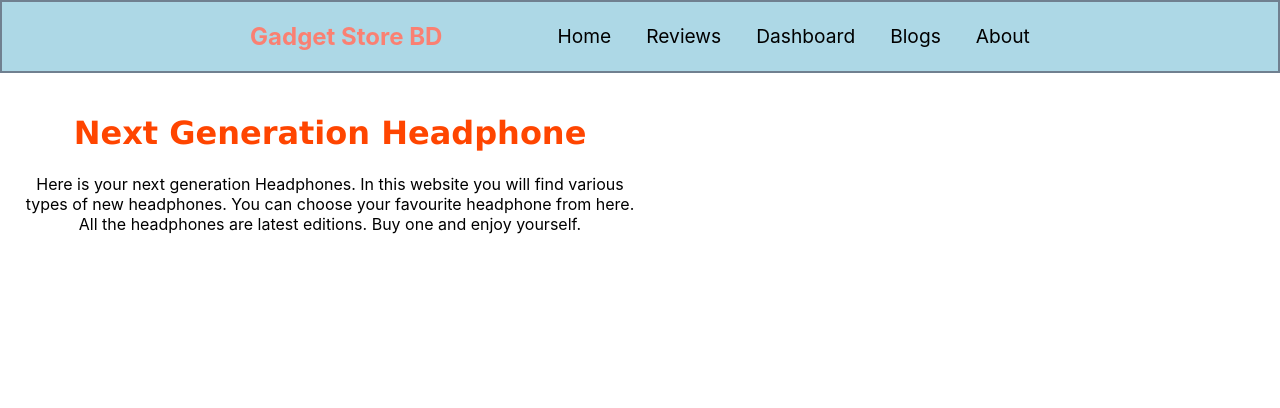
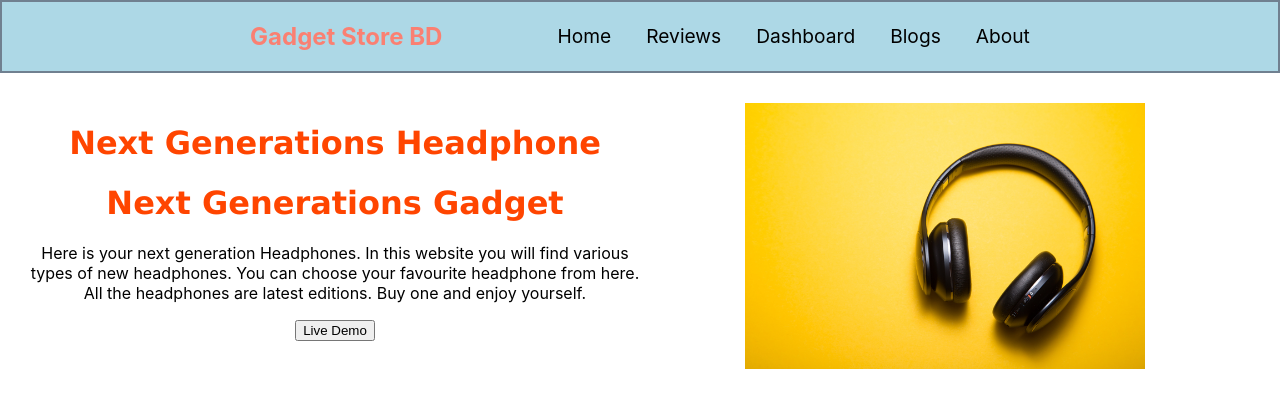
Before and after one commit to Mehadi-Hasan98/gadget-store-bd-website, a React (Create React App) app: page / in a window 1280 px wide. Shown: the top 408 px of the page. Built offline with nearby package versions, Linux system fonts and the light colour scheme.

Commit message:
Home page done

```diff
--- a/src/components/Home/Home.css
+++ b/src/components/Home/Home.css
@@ -5,5 +5,5 @@
 .homepage{
     display: grid;
     grid-template-columns: repeat(2, 1fr);
-    margin: 20px;
+    margin: 30px;
 }
--- a/src/components/Home/Home.js
+++ b/src/components/Home/Home.js
@@ -1,5 +1,6 @@
 import React from 'react';
 import './Home.css';
+import Image from '../../components/Image/headphone.jpg'
 
 
 
@@ -7,14 +8,16 @@ const Home = () => {
     return (
         <div className='homepage'>
             <div>
-            <h1 className='main-text'>Next Generation Headphone</h1>
+            <h1 className='main-text'>Next Generations Headphone</h1>
+            <h1 className='main-text'>Next Generations Gadget</h1>
             <p>Here is your next generation Headphones. In this website you will find various types of new headphones. You can choose your favourite headphone from here. All the headphones are latest editions. Buy one and enjoy yourself.</p>
-
+            <button>Live Demo</button>
             </div>
             <div>
-            {/* <img width={400} src={image} alt="" /> */}
+            <img width={400} src={Image} alt="" />
             </div>
         </div>
+
     );
 };
 
--- a/src/components/Reviews/Reviews.js
+++ b/src/components/Reviews/Reviews.js
@@ -1,15 +1,12 @@
-import { useEffect, useState } from 'react';
-import './Reviews.css'
+import React from 'react';
+import './Reviews.css';
 
 const Reviews = () => {
-    const [reviews, setReviews] = useState([]);
-
-    useEffect( () => {
-        fetch('reviews.json')
-        .then(res => res.json())
-        .then(data => setReviews(data))
-    }, [])
-    return [reviews, setReviews]
+    return (
+        <div>
+            <h2>Our happy Customers review</h2>
+        </div>
+    );
 };
 
 export default Reviews;
```
Also changed, not shown: 1 other file (tests, documents, lock files or other folders).
